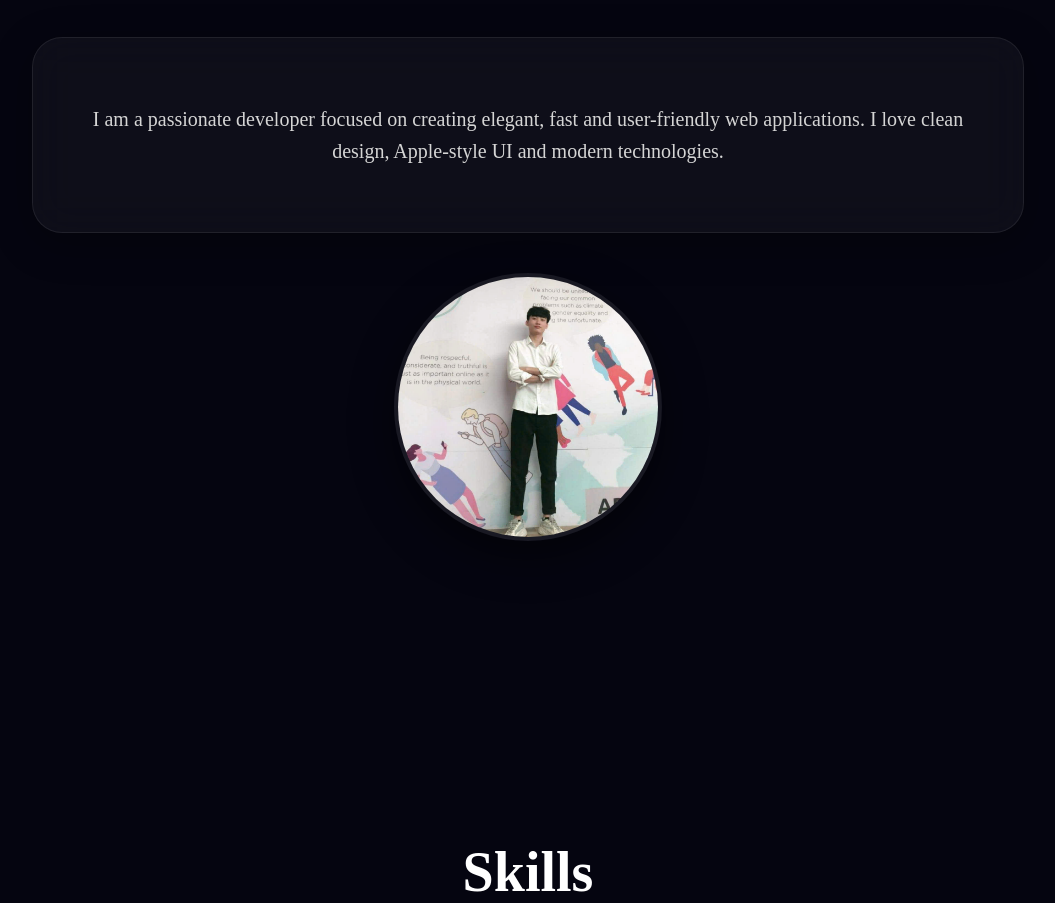
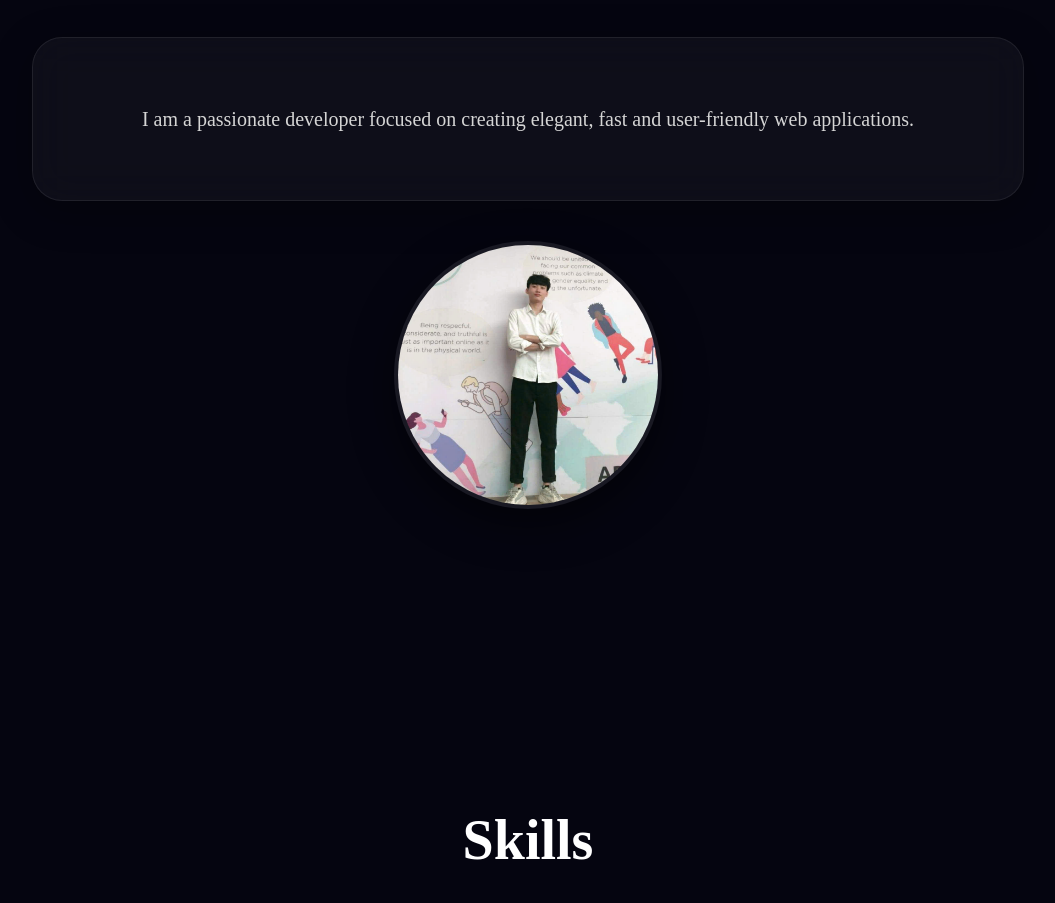
Before and after one commit to mrtinohi/Protfolio, a plain HTML site: page index.html in a window 1280 px wide. Shown: the part 1067-1970 px from the top of the page, without its empty margins (112-1167 px from the left). Drawn offline with Linux system fonts and the light colour scheme.

Commit message:
update 2

```diff
--- a/index.html
+++ b/index.html
@@ -46,8 +46,7 @@
       <div class="card">
         <p>
           I am a passionate developer focused on creating elegant, fast and
-          user-friendly web applications. I love clean design, Apple-style UI
-          and modern technologies.
+          user-friendly web applications.
         </p>
       </div>
 
@@ -90,7 +89,7 @@
         </a>
 
         <a
-          href="https://linkedin.com/in/vu-hoang-cat-5bb15a412/"
+          href="https://www.linkedin.com/in/hoangcatvu04"
           target="_blank"
           class="contact-item"
         >
```
